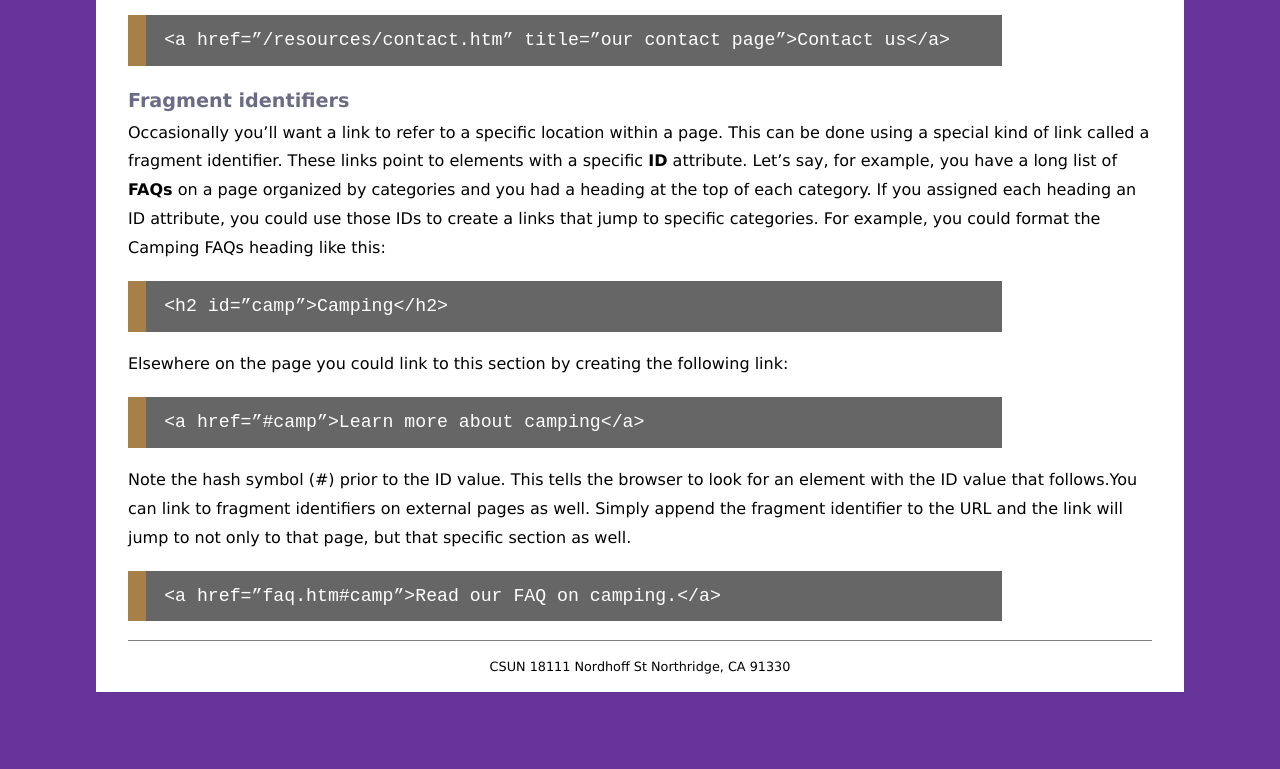
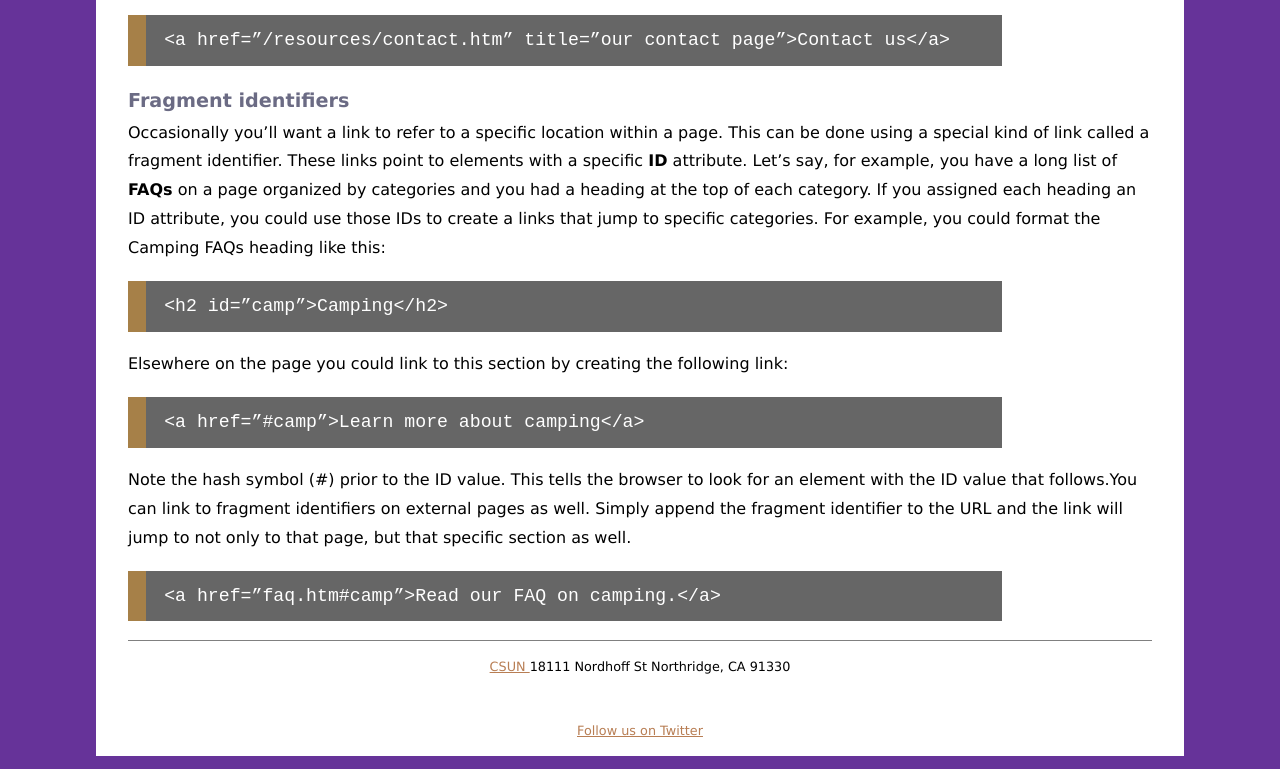
Before and after one commit to RyanSommerhauser/comp484-hw3, a plain HTML site: page comp484-hw3-main/links.html in a window 1280 px wide. Shown: the part 1973-2742 px from the top of the page. Before the commit the page ends 2678 px from the top, so only its background shows below. Drawn offline with Linux system fonts and the light colour scheme.

Commit message:
CSUN Links
Added CSUN footer links

```diff
--- a/comp484-hw3-main/links.html
+++ b/comp484-hw3-main/links.html
@@ -192,7 +192,27 @@
       </article>
     </main>
     <footer role="contentinfo">
-      <p>CSUN 18111 Nordhoff St Northridge, CA 91330</p>
+      <p>
+        <a
+          href="https://www.csun.edu"
+          title="Visit the California State University, Northridge website"
+          target="_blank"
+          rel="noopener"
+        >
+          CSUN
+        </a>
+        18111 Nordhoff St Northridge, CA 91330
+      </p>
+      <p>
+      <a
+        href="https://twitter.com/csunorthridge"
+        title="Follow CSUN on Twitter"
+        target="_blank"
+        rel="noopener"
+      >
+        Follow us on Twitter
+      </a>
+    </p>
     </footer>
   </body>
 </html>
```
